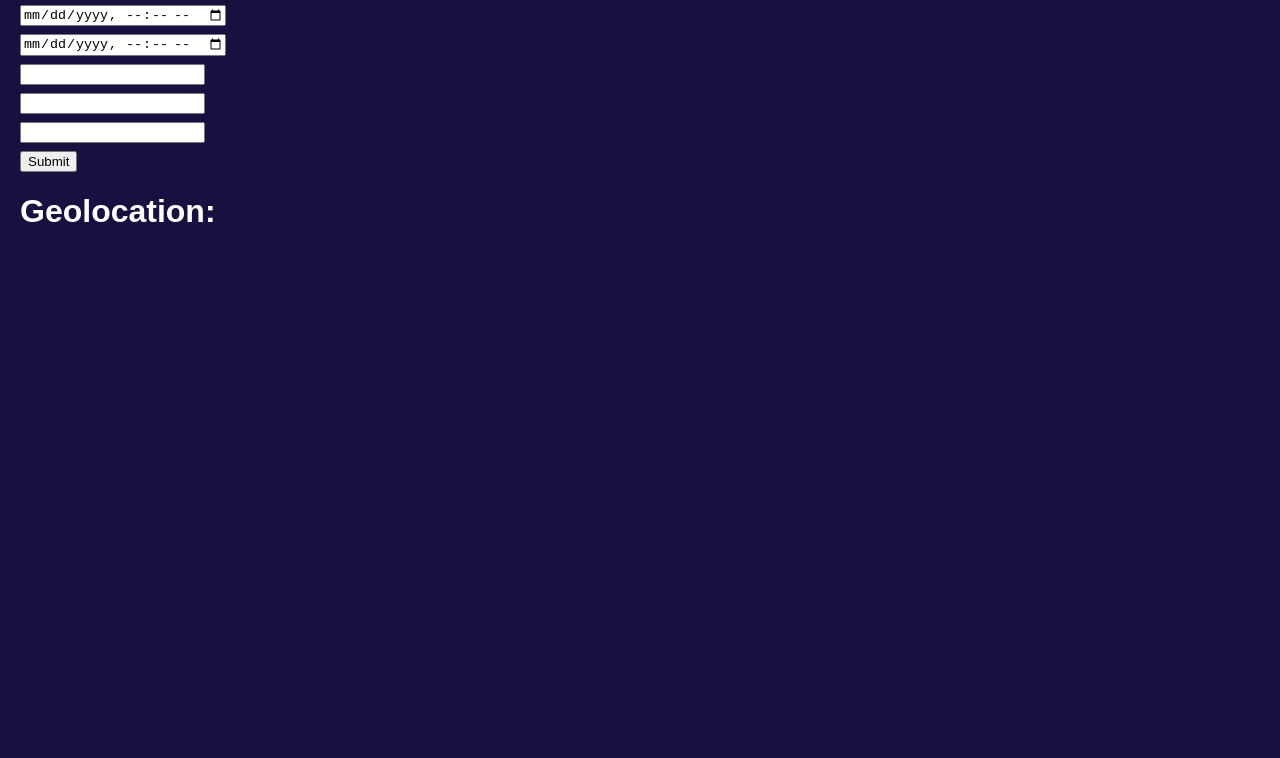
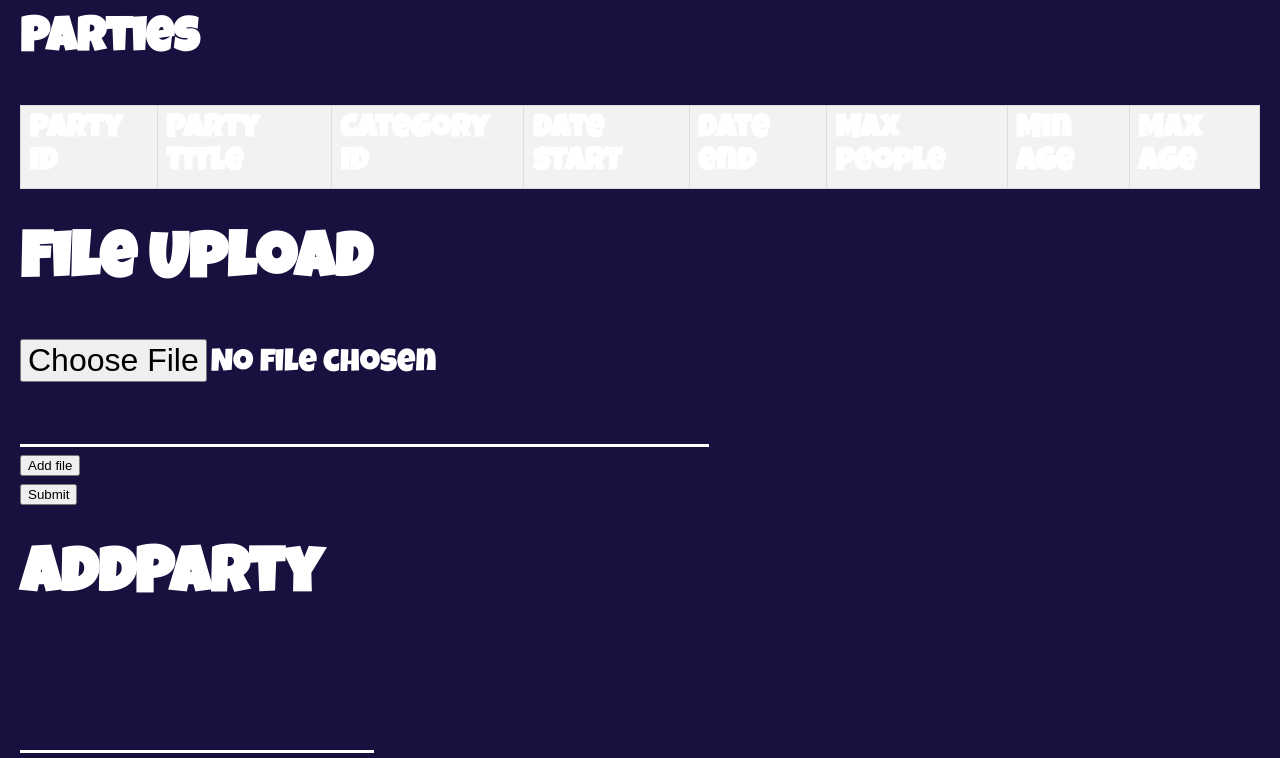
Before and after one commit to htl-leo-itp-25-27-4-5BHITM/Partyhub, a plain HTML site: page src/main/resources/META-INF/resources/index.html in a window 1280 px wide. Shown: the part 753-1511 px from the top of the page. Before the commit the page ends 1004 px from the top, so only its background shows below. Drawn offline with Linux system fonts and the light colour scheme; no server answers.

Commit message:
global.css

```diff
--- a/src/main/resources/META-INF/resources/global.css
+++ b/src/main/resources/META-INF/resources/global.css
@@ -1,6 +1,6 @@
 @font-face {
   font-family: luckiestGuy;
-  src: url(../resources/fonts/LuckiestGuy-Regular.ttf);
+  src: url(./fonts/LuckiestGuy-Regular.ttf);
 }
 
 main {
@@ -8,12 +8,14 @@ main {
   width: max-content;
   background-color: #1a1040;
   color: white;
-  font-family: luckiestGuy;
 }
 
 body {
   background-color: #1a1040;
   color: white;
+  font-family: luckiestGuy;
+  margin: 20px;
+  font-size: 200%;
 }
 
 input,
@@ -21,10 +23,7 @@ button {
   display: block;
   margin: 0.5rem 0;
 }
-body {
-  font-family: Arial, sans-serif;
-  margin: 20px;
-}
+
 table {
   width: 100%;
   border-collapse: collapse;
@@ -39,3 +38,17 @@ td {
 th {
   background-color: #f2f2f2;
 }
+
+
+/* Design for Labels */
+input {
+  background-color: #1a1040;
+  color: white;
+  border-left: none;
+  border-right: none;
+  border-top: none;
+  border-bottom: #ffffff solid 3px;
+  padding-bottom: 5%;
+  font-family: luckiestGuy;
+  font-size: 100%;
+}
```
